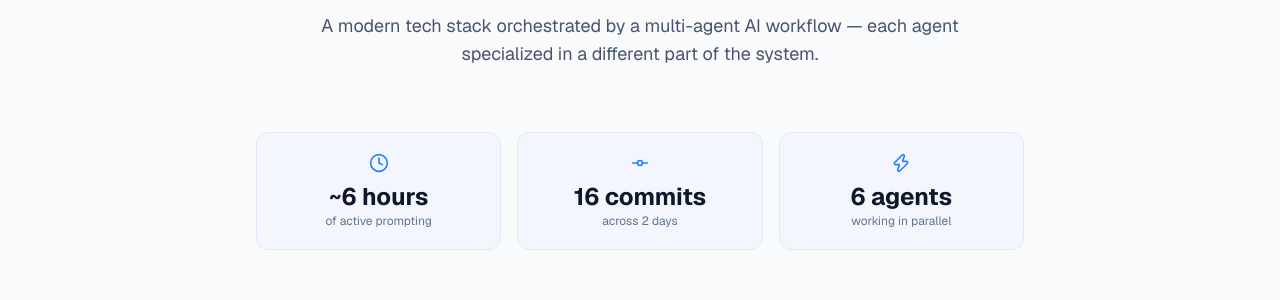
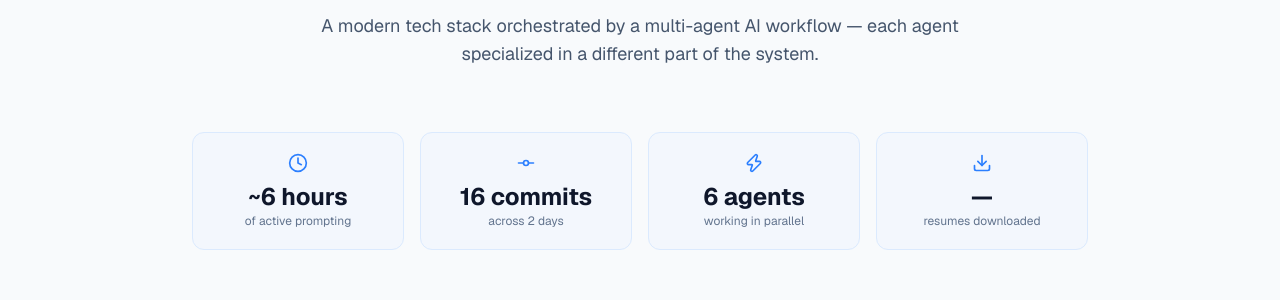
Before and after one commit to martinlariosdev/rendercv-project, a Next.js app in the folder frontend/: page / in a window 1280 px wide. Shown: the part 940-1240 px from the top of the page. Built offline with nearby package versions, Linux system fonts and the light colour scheme; no server answers.

Commit message:
fix: Railway healthcheck, download counter stat, LinkedIn URL
- Use PORT env var in Dockerfile CMD for Railway compatibility
- Add live download counter as 4th stat card in Tech Stack section
- Fix LinkedIn URL to /martin-larios/ across all components

```diff
--- a/frontend/src/components/landing/LandingNavbar.tsx
+++ b/frontend/src/components/landing/LandingNavbar.tsx
@@ -79,7 +79,7 @@ export default function LandingNavbar() {
         {/* Desktop CTA buttons */}
         <div className="hidden items-center gap-3 md:flex">
           <a
-            href="https://www.linkedin.com/in/martinlariosdev/"
+            href="https://www.linkedin.com/in/martin-larios/"
             target="_blank"
             rel="noopener noreferrer"
             className={`inline-flex items-center gap-1.5 rounded-full px-3 py-2 text-sm font-medium transition-colors ${
@@ -138,7 +138,7 @@ export default function LandingNavbar() {
                 Go to Builder
               </Link>
               <a
-                href="https://www.linkedin.com/in/martinlariosdev/"
+                href="https://www.linkedin.com/in/martin-larios/"
                 target="_blank"
                 rel="noopener noreferrer"
                 className="rounded-full p-2 text-slate-500 hover:bg-slate-100"
--- a/frontend/src/components/landing/TechStackSection.tsx
+++ b/frontend/src/components/landing/TechStackSection.tsx
@@ -1,7 +1,9 @@
 "use client";
 
+import { useEffect, useState } from "react";
 import { motion } from "framer-motion";
-import { Clock, GitCommit, Zap } from "lucide-react";
+import { Clock, GitCommit, Zap, Download } from "lucide-react";
+import { getDownloadCount } from "@/lib/apiClient";
 
 const TECH_STACK = [
   {
@@ -114,6 +116,14 @@ const fadeUp = {
 };
 
 export default function TechStackSection() {
+  const [downloads, setDownloads] = useState<number | null>(null);
+
+  useEffect(() => {
+    getDownloadCount()
+      .then((data) => setDownloads(data.count))
+      .catch(() => setDownloads(null));
+  }, []);
+
   return (
     <section id="tech-stack" className="scroll-mt-20 bg-slate-50 px-6 py-24">
       <div className="mx-auto max-w-screen-xl">
@@ -132,7 +142,7 @@ export default function TechStackSection() {
         <motion.div
           {...fadeUp}
           transition={{ duration: 0.5, delay: 0.05 }}
-          className="mx-auto mb-16 grid max-w-3xl grid-cols-1 gap-4 sm:grid-cols-3"
+          className="mx-auto mb-16 grid max-w-4xl grid-cols-2 gap-4 sm:grid-cols-4"
         >
           {[
             {
@@ -149,6 +159,11 @@ export default function TechStackSection() {
               icon: Zap,
               value: "6 agents",
               label: "working in parallel",
+            },
+            {
+              icon: Download,
+              value: downloads !== null ? String(downloads) : "—",
+              label: "resumes downloaded",
             },
           ].map((stat, i) => (
             <motion.div
```
Also changed, not shown: 1 other file (tests, documents, lock files or other folders).
